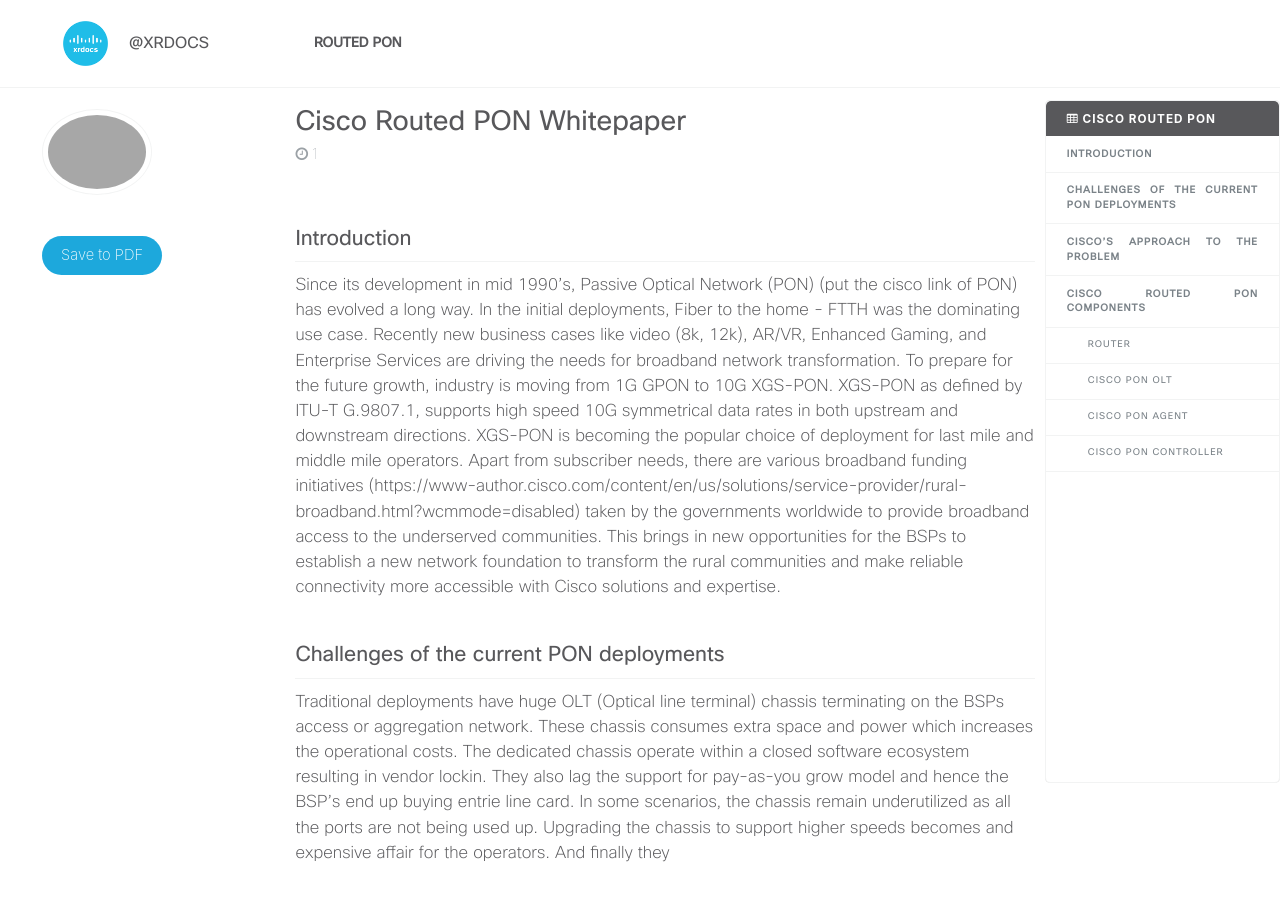
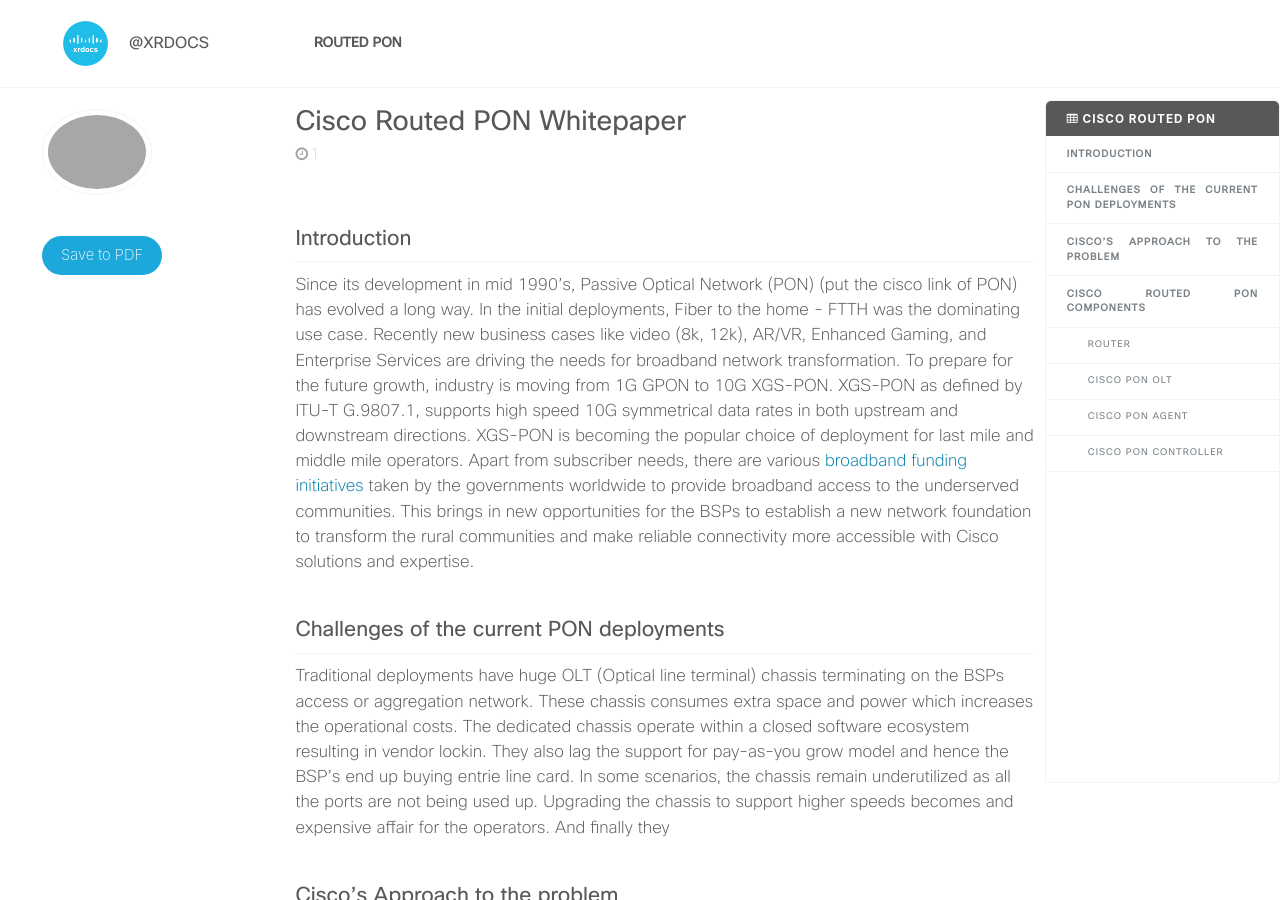
Before and after one commit to xrdocs/routed-pon, a Jekyll site: the page built from _tutorials/cisco-routed-pon-whitepaper.md, in a window 1280 px wide and 900 px high. Built offline with Jekyll 4.4.1, drawn with Linux system fonts in a browser that asks for light colours; comment, search, counter and statistics services are not loaded.

Commit message:
Update cisco-routed-pon-whitepaper.md

```diff
--- a/_tutorials/cisco-routed-pon-whitepaper.md
+++ b/_tutorials/cisco-routed-pon-whitepaper.md
@@ -17,7 +17,7 @@ position: hidden
 
 ## Introduction
 
-Since its development in mid 1990's, Passive Optical Network (PON) (put the cisco link of PON) has evolved a long way. In the initial deployments, Fiber to the home - FTTH was the dominating use case. Recently new business cases like video (8k, 12k), AR/VR, Enhanced Gaming, and Enterprise Services are driving the needs for broadband network transformation. To prepare for the future growth, industry is moving from 1G GPON to 10G XGS-PON. XGS-PON as defined by ITU-T G.9807.1, supports high speed 10G symmetrical data rates in both upstream and downstream directions. XGS-PON is becoming the popular choice of deployment for last mile and middle mile operators. Apart from subscriber needs, there are various broadband funding initiatives (https://www-author.cisco.com/content/en/us/solutions/service-provider/rural-broadband.html?wcmmode=disabled) taken by the governments worldwide to provide broadband access to the underserved communities. This brings in new opportunities for the BSPs to establish a new network foundation to transform the rural communities and make reliable connectivity more accessible with Cisco solutions and expertise.
+Since its development in mid 1990's, Passive Optical Network (PON) (put the cisco link of PON) has evolved a long way. In the initial deployments, Fiber to the home - FTTH was the dominating use case. Recently new business cases like video (8k, 12k), AR/VR, Enhanced Gaming, and Enterprise Services are driving the needs for broadband network transformation. To prepare for the future growth, industry is moving from 1G GPON to 10G XGS-PON. XGS-PON as defined by ITU-T G.9807.1, supports high speed 10G symmetrical data rates in both upstream and downstream directions. XGS-PON is becoming the popular choice of deployment for last mile and middle mile operators. Apart from subscriber needs, there are various [broadband funding initiatives](https://www-author.cisco.com/content/en/us/solutions/service-provider/rural-broadband.html?wcmmode=disabled) taken by the governments worldwide to provide broadband access to the underserved communities. This brings in new opportunities for the BSPs to establish a new network foundation to transform the rural communities and make reliable connectivity more accessible with Cisco solutions and expertise.
 
 ## Challenges of the current PON deployments
 
```
